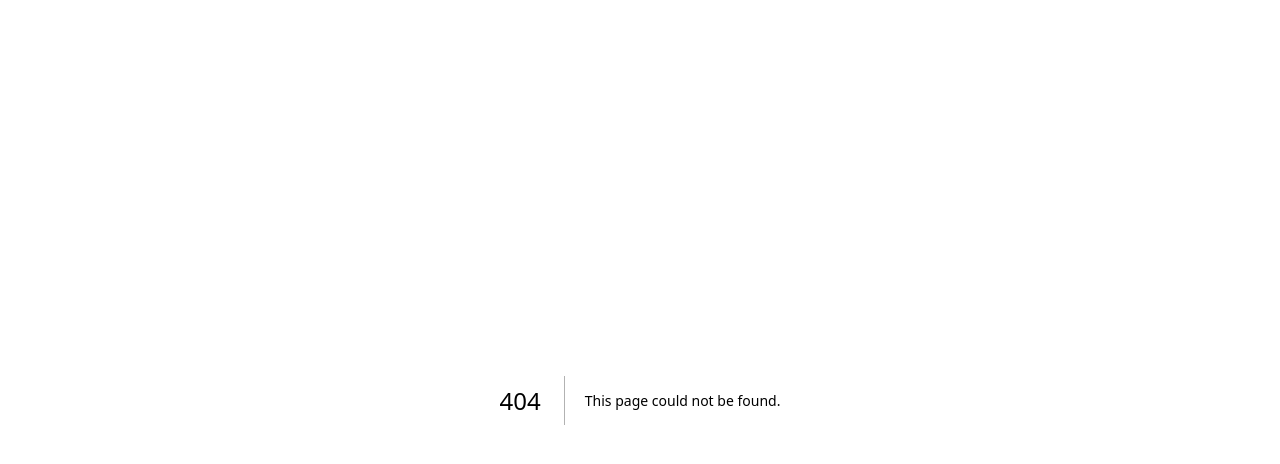
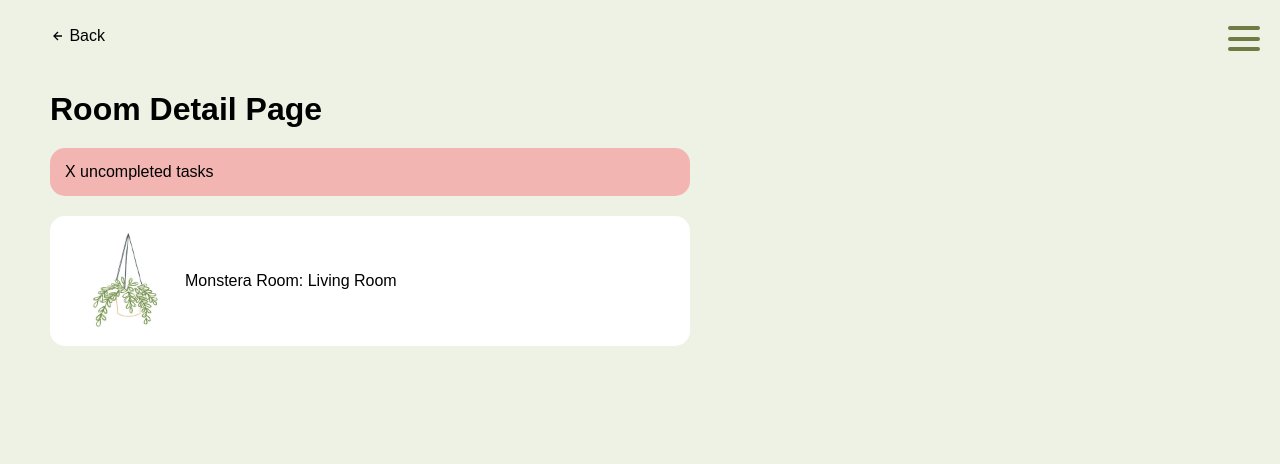
Before and after one commit to HenrikeStahlhut/plant-pal, a Next.js app: page /rooms in a window 1280 px wide. Before the commit this address had no page. Shown: the top 464 px of the page. Built offline with nearby package versions, Linux system fonts and the light colour scheme.

Commit message:
feat: todo info and plant page

```diff
--- a/src/components/Menu/Menu.styled.tsx
+++ b/src/components/Menu/Menu.styled.tsx
@@ -11,7 +11,7 @@ export const StyledMenu = styled.nav<{ open: boolean }>`
   height: 100vh;
   width: 35vw;
   position: fixed;
-  background-color: var(--dark-green);
+  background-color: var(--menu);
   z-index: 1;
   padding: 10rem 0;
   flex-direction: column;
@@ -27,7 +27,7 @@ export const StyledNavLink = styled(Link)`
   text-decoration: none;
 
   :hover {
-    color: var(--highlight-green);
+    color: var(--dark-green);
     cursor: pointer;
   }
 `;
--- a/src/components/Menu/Menu.tsx
+++ b/src/components/Menu/Menu.tsx
@@ -22,7 +22,10 @@ export default function Menu() {
         <StyledNavLink href={ROUTES.HOME} onClick={() => closeMenu()}>
           Home
         </StyledNavLink>
-        <StyledNavLink href={"/"} onClick={() => closeMenu()}>
+        <StyledNavLink
+          href={ROUTES.PLANTS_OVERVIEW}
+          onClick={() => closeMenu()}
+        >
           Plants
         </StyledNavLink>
         <StyledNavLink href={ROUTES.ROOMS_OVERVIEW} onClick={() => closeMenu()}>
--- /dev/null
+++ b/src/components/PlantTile/PlantTile.styled.tsx
@@ -0,0 +1,23 @@
+import styled from "styled-components";
+import Image from "next/image";
+
+export const StyledCard = styled.div`
+  display: flex;
+  flex-direction: row;
+  background-color: var(--white);
+  border-radius: 15px;
+  padding: 15px;
+  margin: 20px 50px;
+  width: 50%;
+`;
+
+export const StyledImage = styled(Image)`
+  border-radius: 10px;
+  margin: 0px 10px;
+`;
+
+export const StyledPlantDetails = styled.div`
+  display: flex;
+  flex-direction: column;
+  justify-content: center;
+`;
--- /dev/null
+++ b/src/components/PlantTile/PlantTile.tsx
@@ -0,0 +1,30 @@
+import {
+  StyledCard,
+  StyledImage,
+  StyledPlantDetails,
+} from "./PlantTile.styled";
+
+const dummyPlants = [
+  {
+    id: 1,
+    name: "Monstera",
+    room: "Living Room",
+    lastWatered: "2021-06-01",
+    wateringInterval: 7,
+  },
+];
+
+export default function PlantTile() {
+  return (
+    <>
+      {dummyPlants.map((plant) => (
+        <StyledCard key={plant.id}>
+          <StyledImage src="/plant.png" width={100} height={100} alt="Plant" />
+          <StyledPlantDetails>
+            {plant.name} Room: {plant.room}
+          </StyledPlantDetails>
+        </StyledCard>
+      ))}
+    </>
+  );
+}
--- a/src/components/RoomTile/RoomTile.tsx
+++ b/src/components/RoomTile/RoomTile.tsx
@@ -11,7 +11,7 @@ type RoomTileProps = {
 export default function RoomTile({ room }: RoomTileProps) {
   return (
     <>
-      <WrapperLink href={"/"}>
+      <WrapperLink href={"/rooms"}>
         <RommTileImage
           src={`/rooms/${room.type}.png`}
           alt={`Image of ${room.name}`}
--- /dev/null
+++ b/src/components/TaskInfo/TaskInfo.styled.tsx
@@ -0,0 +1,10 @@
+import styled from "styled-components";
+
+export const TaskInfoCard = styled.div<{ completed: boolean }>`
+  border-radius: 15px;
+  padding: 15px;
+  margin: 20px 50px;
+  width: 50%;
+  background-color: ${({ completed }) =>
+    completed ? "var(--completed)" : "var(--uncompleted)"};
+`;
--- /dev/null
+++ b/src/components/TaskInfo/TaskInfo.tsx
@@ -0,0 +1,19 @@
+import { useState } from "react";
+import { TaskInfoCard } from "./TaskInfo.styled";
+import { WrapperLink } from "../WrapperLink/WrapperLink.styled";
+
+//TODO: Add Icons for completed and uncompleted tasks, add logic
+
+export default function TaskInfo() {
+  const [isCompleted, setIsCompleted] = useState(false);
+
+  const completedText = isCompleted
+    ? "All tasks completed"
+    : "X uncompleted tasks";
+
+  return (
+    <WrapperLink href={isCompleted ? "" : "/todo/today"}>
+      <TaskInfoCard completed={isCompleted}>{completedText}</TaskInfoCard>
+    </WrapperLink>
+  );
+}
--- a/src/components/TodoContainer/TodoContainer.tsx
+++ b/src/components/TodoContainer/TodoContainer.tsx
@@ -1,10 +1,15 @@
 import { Container, TodoInput, TodoLabel } from "./TodoContainer.styled";
+
+//TODO: add if completed, add logic for completed todos, add CRUD operations for todos
 
 const dummyTodo = [
   {
     id: 1,
     content: "Water Monstera in living room",
     today: true,
+    createdAt: "2021-06-01",
+    updatedAt: "2021-06-01",
+    completed: false,
   },
   {
     id: 2,
@@ -28,6 +33,7 @@ type TodoContainerProps = {
 };
 
 export default function TodoContainer({ today }: TodoContainerProps) {
+  //?: remove name="r" from TodoInput?
   return (
     <Container>
       {dummyTodo.map((todo) => {
--- /dev/null
+++ b/src/pages/rooms/index.tsx
@@ -0,0 +1,21 @@
+import Backbutton from "@/components/BackButton/Backbutton";
+import Header from "@/components/Header/Header";
+import Headline from "@/components/Headline/Headline";
+import Menu from "@/components/Menu/Menu";
+import PlantTile from "@/components/PlantTile/PlantTile";
+import TaskInfo from "@/components/TaskInfo/TaskInfo";
+import { ROUTES } from "@/routes";
+
+export default function RoomDetailpage() {
+  return (
+    <>
+      <Header>
+        <Backbutton href={ROUTES.ROOMS_OVERVIEW} />
+        <Menu />
+      </Header>
+      <Headline>Room Detail Page</Headline>
+      <TaskInfo />
+      <PlantTile />
+    </>
+  );
+}
--- a/src/routes.ts
+++ b/src/routes.ts
@@ -1,6 +1,8 @@
 export const ROUTES = {
   ROOMS_OVERVIEW: "/rooms/all",
+  ROOM_DETAILPAGE: "/rooms!",
   HOME: "/",
   TODO_TODAY: "/todo/today",
   TODO_UPCOMING: "/todo/upcoming",
+  PLANTS_OVERVIEW: "/plants/all",
 };
--- a/src/styles/globals.ts
+++ b/src/styles/globals.ts
@@ -9,6 +9,9 @@ export const GlobalStyle = createGlobalStyle`
   --highlight-green: #9BA55F;
   --beige: #FFF8ED;
   --background-green: #EEF2E5;
+  --completed: #c0f2b1;
+  --uncompleted: #f2b5b1;
+  --menu: #b7c29f;
 }
 
   *,
```
Also changed, not shown: src/pages/plants/all/index.tsx (added, +20 -0 lines), public/plant.png (added), 1 other file (tests, documents, lock files or other folders).
